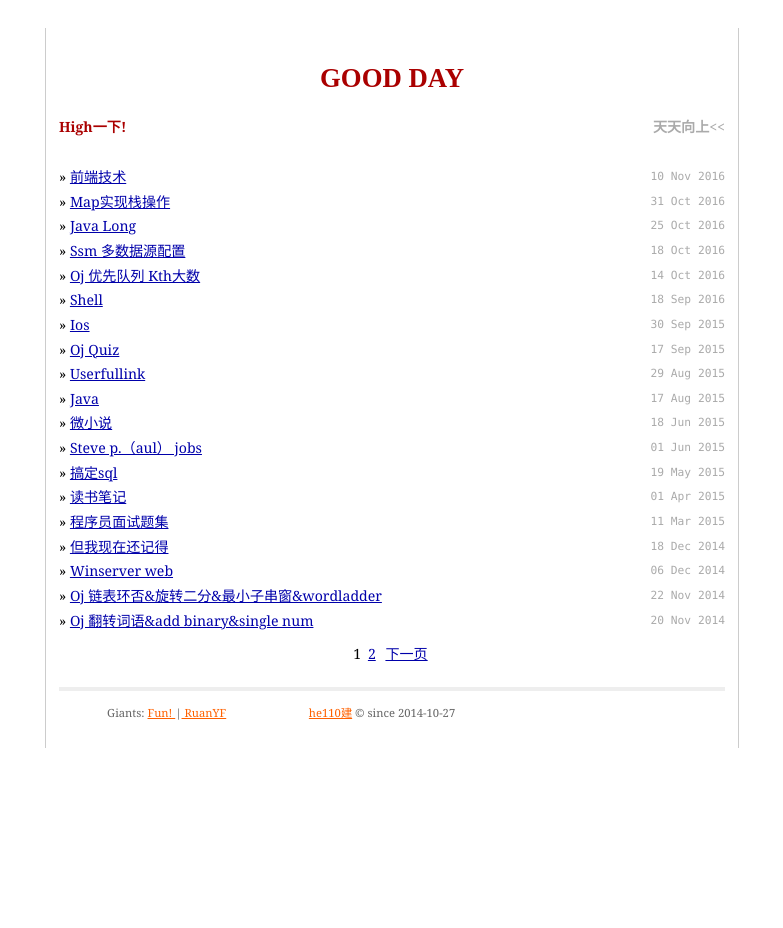
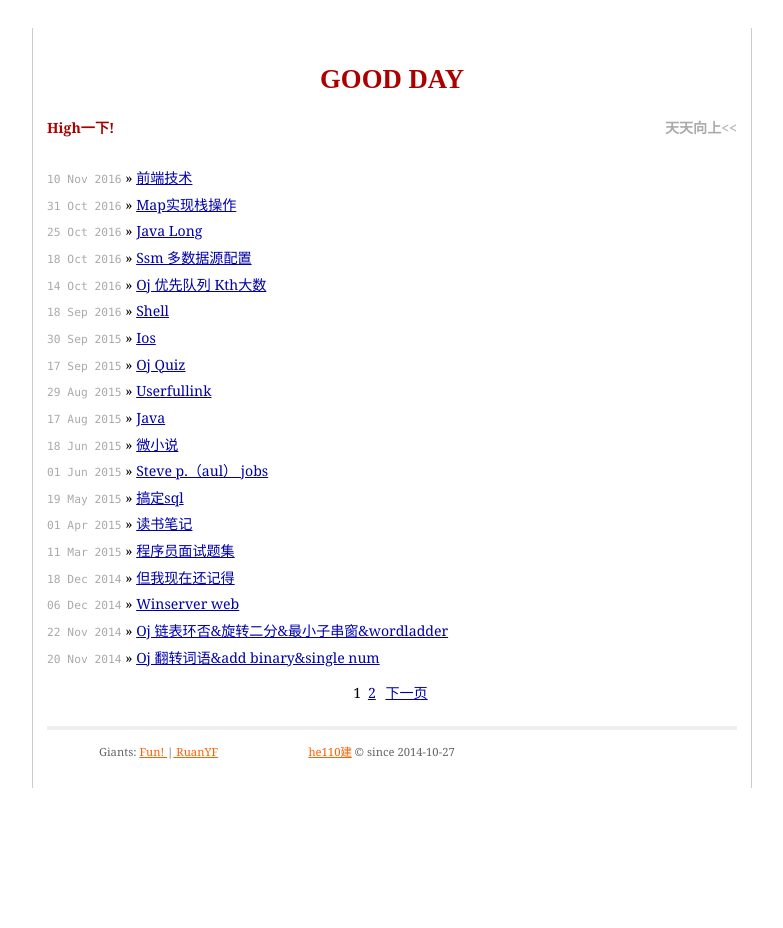
Before and after one commit to he110jian/he110jian.github.io, a Jekyll site: the page built from index.html, in a window 1280 px wide. Shown: the whole page, without its empty margins (248-1031 px from the left). Built offline with Jekyll 4.4.1, drawn with Linux system fonts in a browser that asks for light colours; the list of posts is cut into pages by our own code; comment, search, counter and statistics services are not loaded.

Commit message:
Revert "2016年12月26日14:43:58"
This reverts commit 0d9c7045e173c250897b4afcd201a113f93639b7.

```diff
--- a/css/screen.css
+++ b/css/screen.css
@@ -78,7 +78,6 @@ ul.posts {
     color: #aaa;
     font-family: Monaco, "Courier New", monospace;
     font-size: 80%;
-	float:right;
   }
 
 /*****************************************************************************/
@@ -89,9 +88,9 @@ ul.posts {
 
 .site {
   font-size: 110%;
-  width: 666px;
+  width: 49em;
   margin: 2em auto 2em auto;
-  padding: 13px;
+  padding: 1em;
   text-align:justify;
   border:1px solid #ccc;
   border-width:0 1px;
@@ -195,8 +194,8 @@ right: 0;
     padding: 0.4em;
     background-color: #333;
     color: white;
-	white-space: pre-wrap;
-	font-size: 1.9em;
+white-space: pre-wrap;
+font-size: 1.9em;
   }
 
   #post ul,
```
